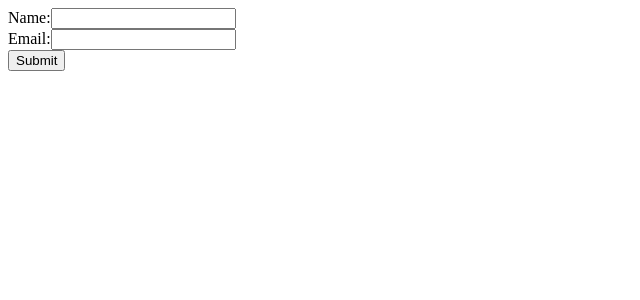
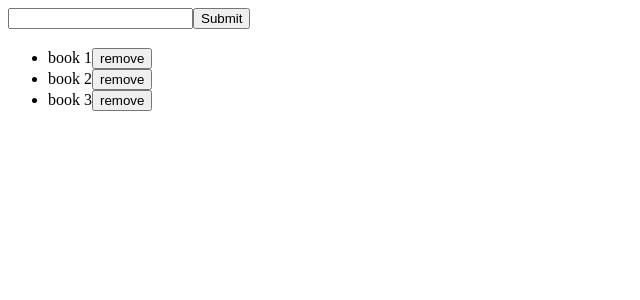
Before and after one commit to fahadPathan7/MERN-stack, a React (Vite) app in the folder vite-project/: page / in a window 1280 px wide. Shown: the top 300 px of the page, without its empty margins (0-640 px from the left). Built offline with nearby package versions, Linux system fonts and the light colour scheme.

Commit message:
react: learned about useReducer hook

```diff
--- a/vite-project/src/App.jsx
+++ b/vite-project/src/App.jsx
@@ -4,12 +4,12 @@
 import React from 'react';
 
 // internal import
-import UseRef from './components/UseRef/UseRef';
+import UseReducer from './components/UseReducer/UseReducer';
 
 function App() {
   return (
     <div>
-      <UseRef />
+      <UseReducer />
     </div>
   );
 }
--- /dev/null
+++ b/vite-project/src/components/UseReducer/UseReducer.jsx
@@ -0,0 +1,74 @@
+/*
+useReducer hook is used for:
+- complex state logic
+- to handle multiple sub-values of state
+*/
+
+import React, { useState, useReducer } from 'react'
+
+const booksData = [
+    {
+        id: 1,
+        title: 'book 1',
+    },
+    {
+        id: 2,
+        title: 'book 2',
+    },
+    {
+        id: 3,
+        title: 'book 3',
+    },
+]
+
+const reducer = (state, action) => {
+    if (action.type === 'ADD_BOOK') {
+        const newBooks = [...state.books, action.payload.newBook]
+        return { ...state, books: newBooks, isModalOpen: true, modalText: 'item added' }
+    }
+    else if (action.type === 'REMOVE_BOOK') {
+        return { ...state, books: action.payload.newBooks, isModalOpen: true, modalText: 'item removed' }
+    }
+    return state;
+}
+
+const UseReducer = () => {
+    const [book, setBook] = useState();
+
+    const [bookState, dispatch] = useReducer(reducer, {
+        books: booksData,
+        isModalOpen: false,
+        modalText: '',
+    })
+
+    const handleSubmit = (e) => {
+        e.preventDefault()
+        const newBook = { id: new Date().getTime().toString(), title: book }
+        dispatch({ type: 'ADD_BOOK', payload: { newBook }});
+        setBook(' ');
+    }
+
+    const removeBook = (id) => {
+        const newBooks = bookState.books.filter(book => book.id !== id)
+        dispatch({ type: 'REMOVE_BOOK', payload: { newBooks }})
+    }
+
+  return (
+    <div>
+        <form onSubmit={handleSubmit}>
+            <input type="text" value={book} onChange={(e) => {setBook(e.target.value)}} />
+            <button type="submit">Submit</button>
+        </form>
+        <h3>{bookState.isModalOpen && bookState.modalText}</h3>
+        <ul>
+            {bookState.books.map(book => (
+                <li key={book.id}>{book.title}
+                <button onClick={() => {removeBook(book.id)}}>remove</button>
+                </li>
+            ))}
+        </ul>
+    </div>
+  )
+}
+
+export default UseReducer
```
